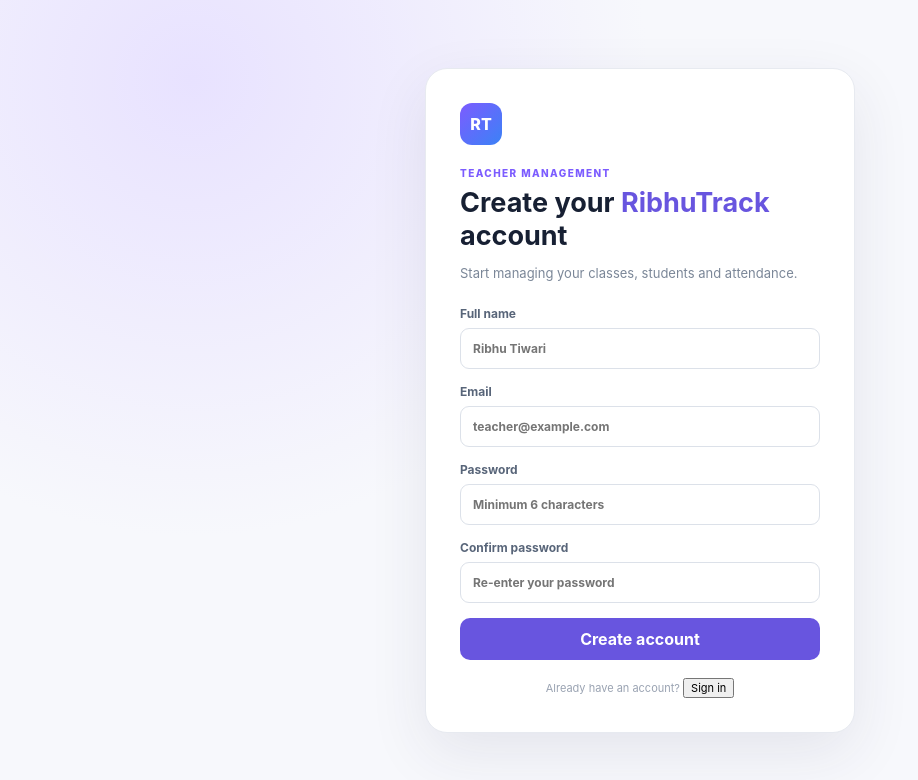
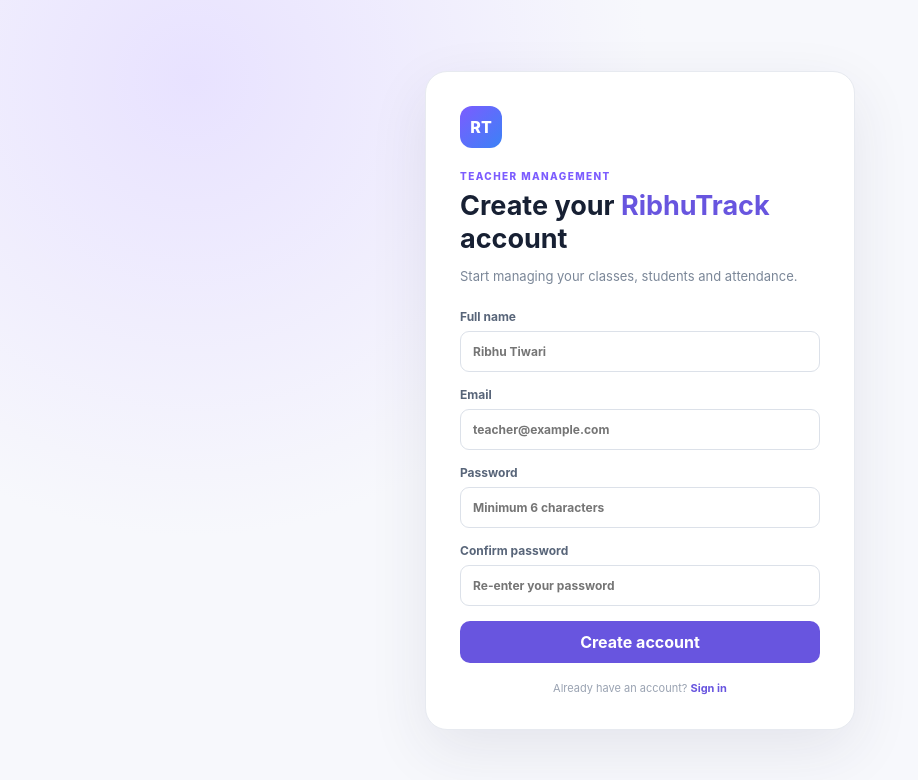
Before and after one commit to ribhutiwari08/RibhuTrack, a React (Vite) app in the folder frontend/: page / in a window 1280 px wide. Shown: the top 780 px of the page, without its empty margins (0-918 px from the left). Built offline with nearby package versions, Linux system fonts and the light colour scheme; no server answers.

Commit message:
style signup actions

```diff
--- a/frontend/src/Signup.jsx
+++ b/frontend/src/Signup.jsx
@@ -14,13 +14,10 @@ export default function Signup({onSignIn,onRegistered}){
   const [busy,setBusy]=useState(false);
   const [error,setError]=useState('');
   const [success,setSuccess]=useState('');
-
   const update=(key,value)=>setForm(prev=>({...prev,[key]:value}));
 
   async function submit(e){
-    e.preventDefault();
-    setError('');
-    setSuccess('');
+    e.preventDefault(); setError(''); setSuccess('');
     if(form.password!==form.confirm){setError('Passwords do not match');return;}
     if(form.password.length<6){setError('Password must be at least 6 characters');return;}
     setBusy(true);
@@ -31,8 +28,7 @@ export default function Signup({onSignIn,onRegistered}){
       localStorage.setItem('rt_teacher',JSON.stringify(login.teacher));
       setSuccess('Account created successfully. Opening RibhuTrack…');
       setTimeout(()=>onRegistered(login.teacher),400);
-    }catch(err){setError(err.message)}
-    finally{setBusy(false)}
+    }catch(err){setError(err.message)} finally{setBusy(false)}
   }
 
   return <div className="login-page">
@@ -47,10 +43,10 @@ export default function Signup({onSignIn,onRegistered}){
         <label>Password<input type="password" value={form.password} onChange={e=>update('password',e.target.value)} placeholder="Minimum 6 characters" minLength="6" required/></label>
         <label>Confirm password<input type="password" value={form.confirm} onChange={e=>update('confirm',e.target.value)} placeholder="Re-enter your password" required/></label>
         {error&&<div className="error">{error}</div>}
-        {success&&<div className="success">{success}</div>}
+        {success&&<div style={{background:'#e8f8ee',color:'#24864d',borderRadius:8,padding:10,fontSize:12}}>{success}</div>}
         <button className="primary full" disabled={busy}>{busy?'Creating account…':'Create account'}</button>
       </form>
-      <div className="login-tip">Already have an account? <button className="auth-link" type="button" onClick={onSignIn}>Sign in</button></div>
+      <div className="login-tip">Already have an account? <button type="button" onClick={onSignIn} style={{border:0,background:'transparent',color:'#6855df',fontWeight:700,cursor:'pointer',padding:0}}>Sign in</button></div>
     </div>
   </div>;
 }
```
